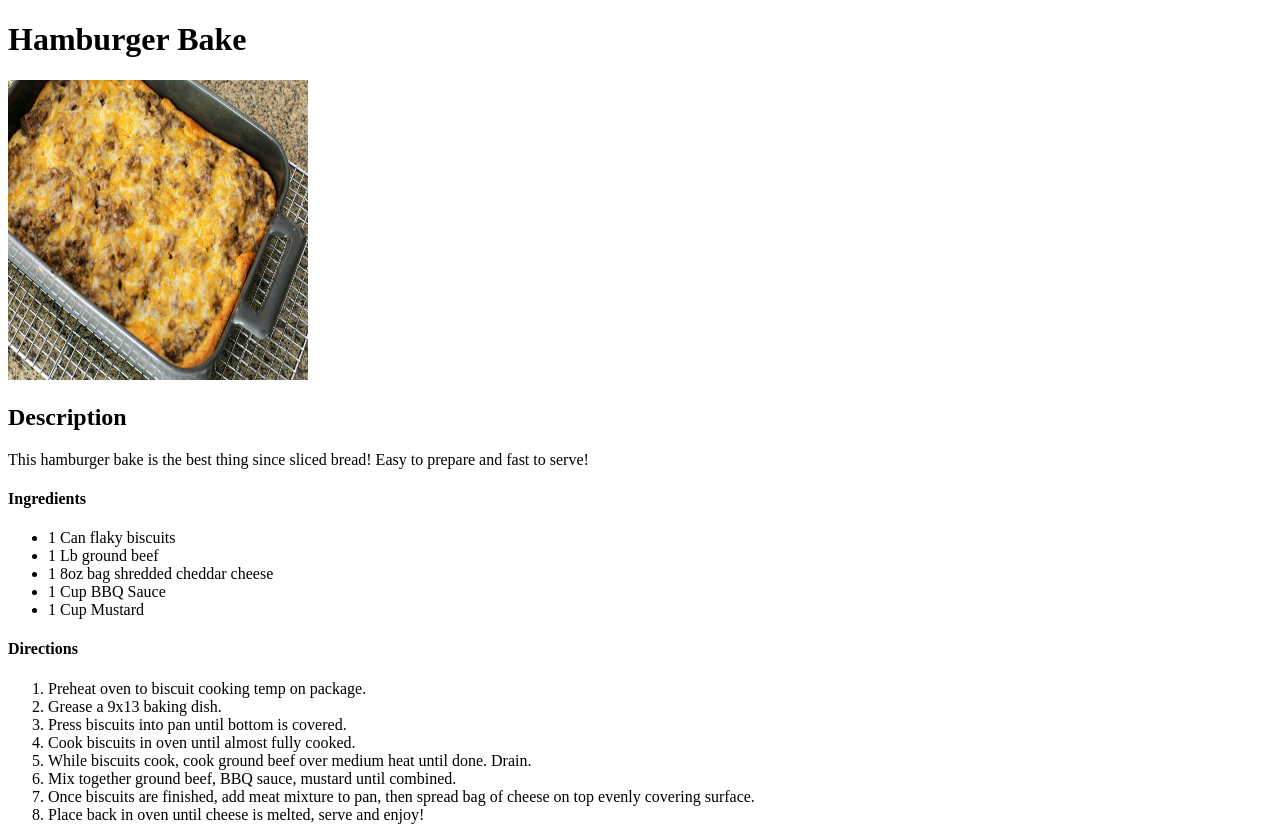
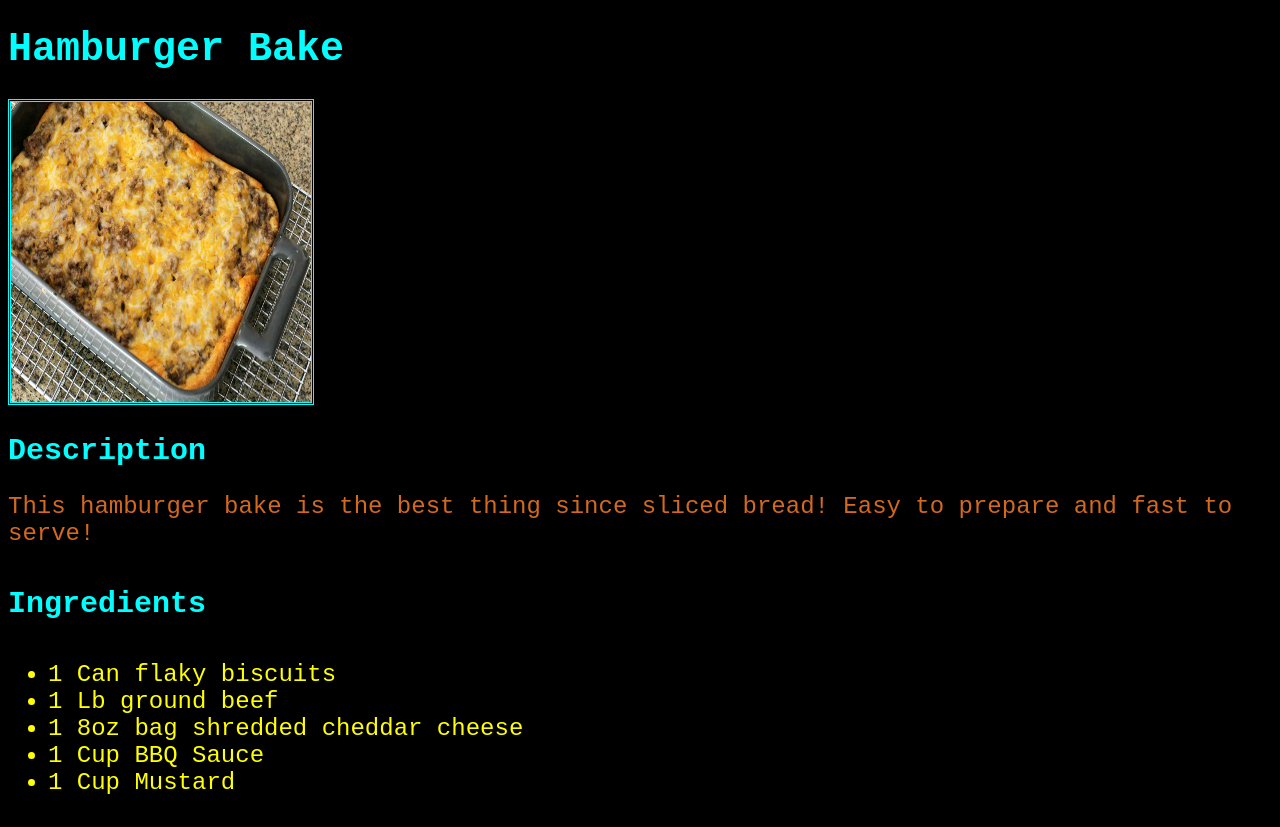
Before and after one commit to prestonderek67/odin-recipes, a plain HTML site: page recipes/HamburgerBake.html in a window 1280 px wide. Shown: the top 827 px of the page. Drawn offline with Linux system fonts and the light colour scheme.

Commit message:
Added stylesheets for recipes website including all sub pages.

```diff
--- /dev/null
+++ b/recipes/BBQstyle.css
@@ -0,0 +1,31 @@
+/*BBQGrilledCheese stylesheet*/
+
+* {
+    font-family: 'Courier New', Courier, monospace;
+    background-color: black;
+}
+
+p {
+    color: chocolate;
+    font-size: 24px;
+}
+
+.header {
+    color: aqua;
+    font-weight: bold;
+    font-size: 40px;
+}
+
+.sub {
+    font-size: 30px;
+}
+
+.list {
+    font-size: 24px;
+    color: yellow;
+}
+
+img {
+    border: aqua;
+    border-style: double;
+}
--- /dev/null
+++ b/recipes/ChickenStyle.css
@@ -0,0 +1,31 @@
+/*stylesheet for ChickenCurrySalad*/
+
+* {
+    font-family: 'Courier New', Courier, monospace;
+    background-color: black;
+}
+
+.header {
+    color: aqua;
+    font-weight: bold;
+    font-size: 40px;
+}
+
+.header.sub {
+    font-size: 30px;
+}
+
+.list {
+    font-size: 24px;
+    color: yellow;
+}
+
+p {
+    color: chocolate;
+    font-size: 24px;
+}
+
+img {
+    border-color: aqua;
+    border-style: double;
+}
--- a/recipes/HamburgerBake.html
+++ b/recipes/HamburgerBake.html
@@ -3,26 +3,27 @@
     <head>
         <meta charset="UTF-8">
         <title>Hamburger Bake</title>
+        <link rel="stylesheet" href="HamburgerStyle.css">
     </head>
 
     <body>
-        <h1>Hamburger Bake</h1>
+        <h1 class="header">Hamburger Bake</h1>
 
         <img src="./images/HBB.jpeg" height="300" width="300">
-        <h2>Description</h2>
+        <h2 class="header sub">Description</h2>
         <p>
             This hamburger bake is the best thing since sliced bread! Easy to prepare and fast to serve!
         </p>
-        <h4>Ingredients</h4>
-        <ul>
+        <h4 class="header sub">Ingredients</h4>
+        <ul class="list">
             <li>1 Can flaky biscuits</li>
             <li>1 Lb ground beef</li>
             <li>1 8oz bag shredded cheddar cheese</li>
             <li>1 Cup BBQ Sauce</li>
             <li>1 Cup Mustard</li>
         </ul>
-        <h4>Directions</h4>
-        <ol>
+        <h4 class="header sub">Directions</h4>
+        <ol class="list">
             <li>Preheat oven to biscuit cooking temp on package.</li>
             <li>Grease a 9x13 baking dish.</li>
             <li>Press biscuits into pan until bottom is covered.</li>
--- /dev/null
+++ b/recipes/HamburgerStyle.css
@@ -0,0 +1,31 @@
+/*stylesheet for HambergerBake*/
+
+* {
+    background-color: black;
+    font-family: 'Courier New', Courier, monospace;
+}
+
+.header {
+    font-size: 40px;
+    font-weight: bold;
+    color: aqua;
+}
+
+.sub {
+    font-size: 30px;
+}
+
+img {
+    border-color: aqua;
+    border-style: double;
+}
+
+p {
+    color: chocolate;
+    font-size: 24px;
+}
+
+.list {
+    font-size: 24px;
+    color: yellow;
+}
--- /dev/null
+++ b/styles.css
@@ -0,0 +1,22 @@
+/*style sheet for index.html for Odin-recipes*/
+
+* {
+    text-align: center;
+    background: black;
+    font-family: 'Courier New', Courier, monospace;
+}
+
+.header {
+    font-size: 40px;
+    font-weight: bold;
+    color: aqua;
+}
+
+.list {
+    font-size: 24px;
+    color: green;
+}
+
+.link {
+    background-color: bisque;
+}
```
Also changed, not shown: index.html (+6 -5 lines), recipes/BbqGrilledCheese.html (+7 -6 lines), recipes/ChickenCurrySalad.html (+7 -6 lines).
